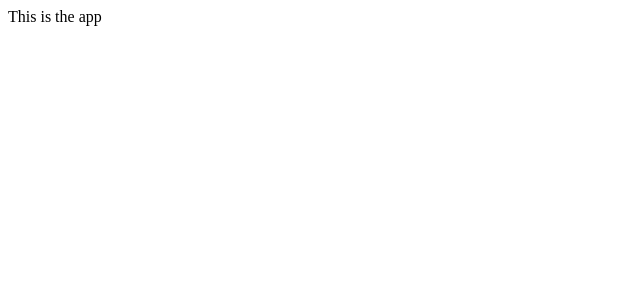
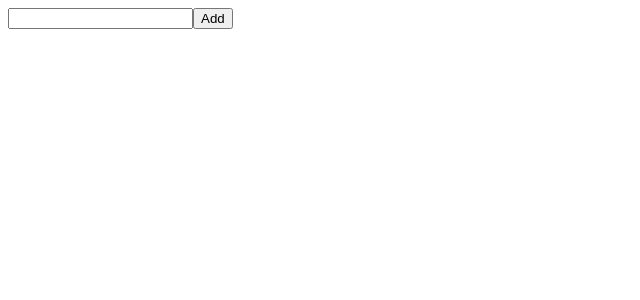
Before and after one commit to simongordon/tree, a React (Vite) app in the folder ui/: page / in a window 1280 px wide. Shown: the top 300 px of the page, without its empty margins (0-640 px from the left). Built offline with nearby package versions, Linux system fonts and the light colour scheme.

Commit message:
Build list of notes

```diff
--- a/ui/package.json
+++ b/ui/package.json
@@ -14,6 +14,7 @@
     "typescript": "^3.0.1"
   },
   "dependencies": {
+    "formik": "^1.1.1",
     "react": "^16.4.2",
     "react-dom": "^16.4.2"
   }
--- a/ui/src/App.tsx
+++ b/ui/src/App.tsx
@@ -1,15 +1,55 @@
 import * as React from "react";
+import { Formik, Form, Field } from "formik";
+
+interface Note {
+    content: string;
+}
 
 interface AppProps {}
-interface AppState {}
+interface AppState {
+    notes: Note[]
+}
 
 class App extends React.Component<AppProps, AppState> {
     constructor(props: AppProps) {
         super(props);
+        this.state = {
+            notes: []
+        }
+    }
+
+    addNote(newNote: Note) {
+        this.setState(({notes}) => {
+            notes.push(newNote);
+            return ({notes});
+        })
     }
 
     render() {
-        return <div>This is the app</div>;
+        const {notes} = this.state;
+        return <div>
+            <ul>
+            {
+                notes.map(n => <li>{n.content}</li>)
+            }
+            </ul>
+            <Formik
+                initialValues={{
+                    content: ''
+                }}
+                onSubmit={(values, {resetForm}) => {
+                    this.addNote(values);
+                    resetForm();
+                }}
+                render={({values}) => <Form>
+                        <Field
+                        id="content"
+                        name="content"
+                        />
+                        <button type="submit">Add</button>
+                    </Form>}
+            />
+        </div>;
     }
 }
 
```
Also changed, not shown: 2 other files (tests, documents, lock files or other folders).
